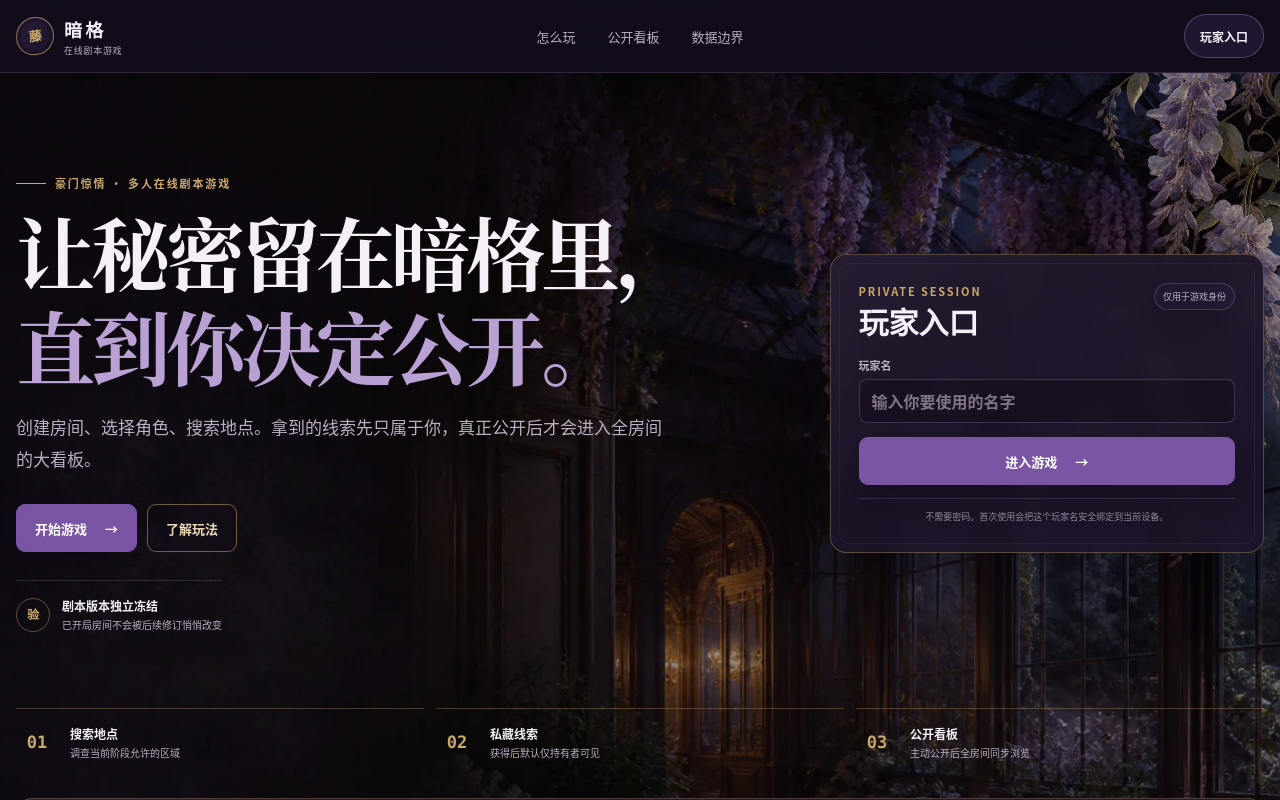
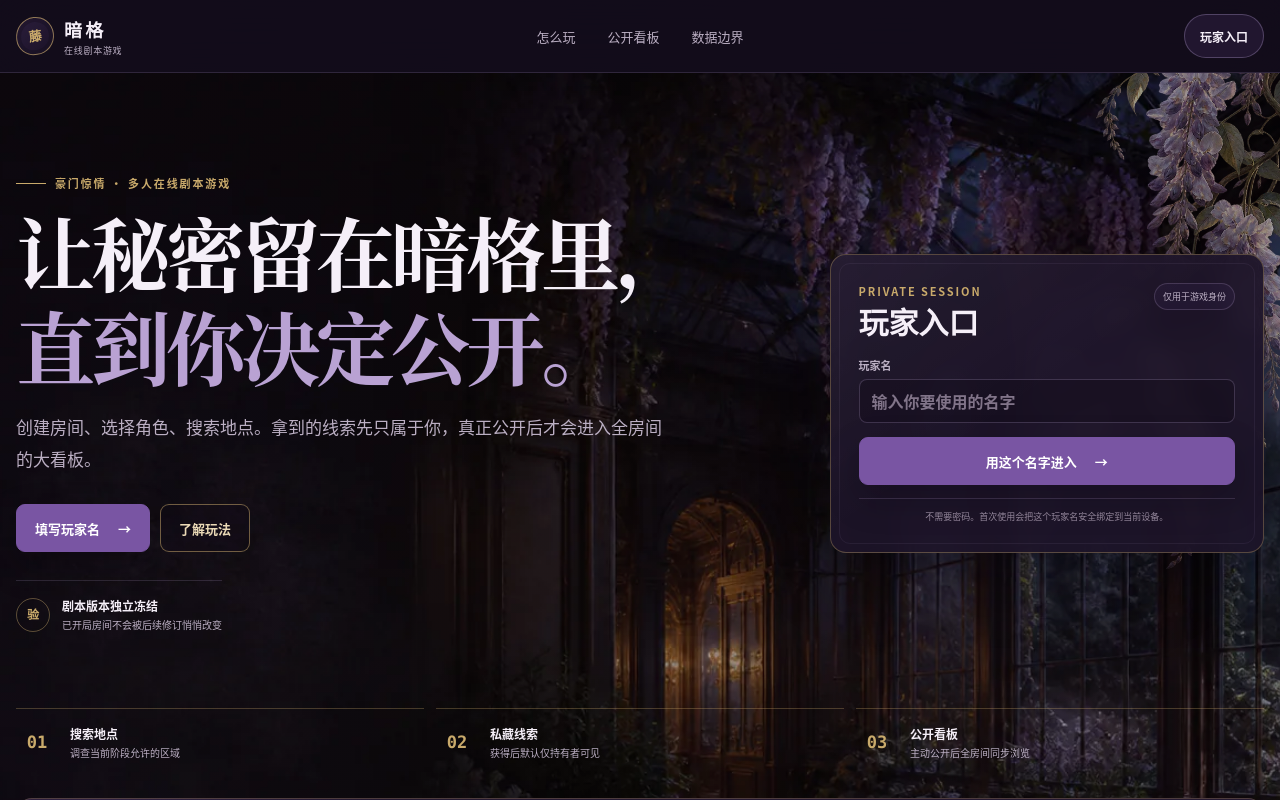
Before and after one commit to Seeunever/wisteria-online, a Next.js app: page / in a window 1280 px wide. Shown: the top 800 px of the page. Built offline with nearby package versions, Linux system fonts and the light colour scheme; no server answers.

Commit message:
fix: make player entry respond clearly

```diff
--- a/app/auth-panel.tsx
+++ b/app/auth-panel.tsx
@@ -1,13 +1,41 @@
+'use client';
+
+import { useState, type FormEvent } from 'react';
 import styles from './home.module.css';
 
 export function AuthPanel({ error }: { error?: string }) {
-  const errorMessage = error === 'claimed'
+  const [clientError, setClientError] = useState<string | null>(null);
+  const [submitting, setSubmitting] = useState(false);
+  const serverError = error === 'claimed'
     ? '这个用户名已经绑定在另一台设备上，请换一个名字。'
     : error === 'device-bound'
       ? '这台设备已经绑定了另一个玩家名，请继续使用原来的名字。'
       : error
         ? '没有进入成功。用户名可使用 1–24 个中文、字母、数字、空格、_ 或 -。'
         : null;
+  const errorMessage = clientError ?? serverError;
+
+  function submitIdentity(event: FormEvent<HTMLFormElement>) {
+    const input = event.currentTarget.elements.namedItem('displayName');
+    if (!(input instanceof HTMLInputElement)) return;
+    const displayName = input.value.normalize('NFKC').trim();
+    const length = Array.from(displayName).length;
+    if (!displayName) {
+      event.preventDefault();
+      setClientError('先填一个玩家名，再进入游戏。');
+      input.focus();
+      return;
+    }
+    if (length > 24 || !/^[\p{L}\p{N}_ -]+$/u.test(displayName)) {
+      event.preventDefault();
+      setClientError('玩家名可使用 1–24 个中文、字母、数字、空格、_ 或 -。');
+      input.focus();
+      return;
+    }
+    setClientError(null);
+    setSubmitting(true);
+  }
+
   return (
     <section className={styles.authPanel} id="account" aria-labelledby="account-title">
       <div className={styles.authHeading}>
@@ -19,12 +47,18 @@ export function AuthPanel({ error }: { error?: string }) {
       </div>
 
       {errorMessage ? (
-        <p className={styles.authError} role="alert">
+        <p className={styles.authError} id="identity-error" role="alert">
           {errorMessage}
         </p>
       ) : null}
 
-      <form className={styles.authForm} action="/api/auth/enter" method="post">
+      <form
+        className={styles.authForm}
+        action="/api/auth/enter"
+        method="post"
+        noValidate
+        onSubmit={submitIdentity}
+      >
         <label className={styles.authField} htmlFor="display-name">
           <span>玩家名</span>
           <input
@@ -35,15 +69,18 @@ export function AuthPanel({ error }: { error?: string }) {
             autoComplete="username"
             placeholder="输入你要使用的名字"
             pattern={'[\\p{L}\\p{N}_ -]+'}
+            aria-describedby="identity-hint identity-error"
+            aria-invalid={Boolean(errorMessage)}
+            onInput={() => setClientError(null)}
             required
           />
         </label>
-        <button className={styles.authSubmit} type="submit">
-          进入游戏 <span aria-hidden="true">→</span>
+        <button className={styles.authSubmit} type="submit" disabled={submitting}>
+          {submitting ? '正在进入…' : '用这个名字进入'} <span aria-hidden="true">→</span>
         </button>
       </form>
 
-      <p className={styles.authFootnote}>
+      <p className={styles.authFootnote} id="identity-hint">
         不需要密码。首次使用会把这个玩家名安全绑定到当前设备。
       </p>
     </section>
--- a/app/home.module.css
+++ b/app/home.module.css
@@ -531,8 +531,19 @@
 
 .authField input:hover,
 .authField input:focus {
+  outline: none;
   border-color: rgb(185 162 211 / 58%);
   background: rgb(8 5 12 / 38%);
+  box-shadow: 0 0 0 3px rgb(185 162 211 / 12%);
+}
+
+.authField input[aria-invalid="true"] {
+  border-color: rgb(215 154 176 / 68%);
+}
+
+.authSubmit:disabled {
+  cursor: wait;
+  opacity: 0.72;
 }
 
 .authSubmit {
--- a/app/page.tsx
+++ b/app/page.tsx
@@ -1,6 +1,7 @@
 import { getCurrentUser } from '@/lib/auth';
 import Link from 'next/link';
 import { AuthPanel } from './auth-panel';
+import { StartGameLink } from './start-game-link';
 import styles from './home.module.css';
 
 export const dynamic = 'force-dynamic';
@@ -80,10 +81,11 @@ export default async function Home({ searchParams }: HomeProps) {
                   创建房间、选择角色、搜索地点。拿到的线索先只属于你，真正公开后才会进入全房间的大看板。
                 </p>
                 <div className={styles.heroActions}>
-                  <a className={styles.primaryButton} href={accountHref}>
-                    {user ? '继续我的游戏' : '开始游戏'}
-                    <span aria-hidden="true">→</span>
-                  </a>
+                  {user ? (
+                    <Link className={styles.primaryButton} href={accountHref}>
+                      继续我的游戏 <span aria-hidden="true">→</span>
+                    </Link>
+                  ) : <StartGameLink className={styles.primaryButton} />}
                   <a className={styles.secondaryButton} href="#how">了解玩法</a>
                 </div>
                 <div className={styles.versionNote}>
--- /dev/null
+++ b/app/start-game-link.tsx
@@ -0,0 +1,20 @@
+'use client';
+
+import type { MouseEvent } from 'react';
+
+export function StartGameLink({ className }: { className: string }) {
+  function focusPlayerName(event: MouseEvent<HTMLAnchorElement>) {
+    const input = document.getElementById('display-name');
+    if (!(input instanceof HTMLInputElement)) return;
+    event.preventDefault();
+    input.scrollIntoView({ behavior: 'smooth', block: 'center' });
+    input.focus({ preventScroll: true });
+  }
+
+  return (
+    <a className={className} href="#display-name" onClick={focusPlayerName} aria-controls="account">
+      填写玩家名
+      <span aria-hidden="true">→</span>
+    </a>
+  );
+}
```
Also changed, not shown: 1 other file (tests, documents, lock files or other folders).
